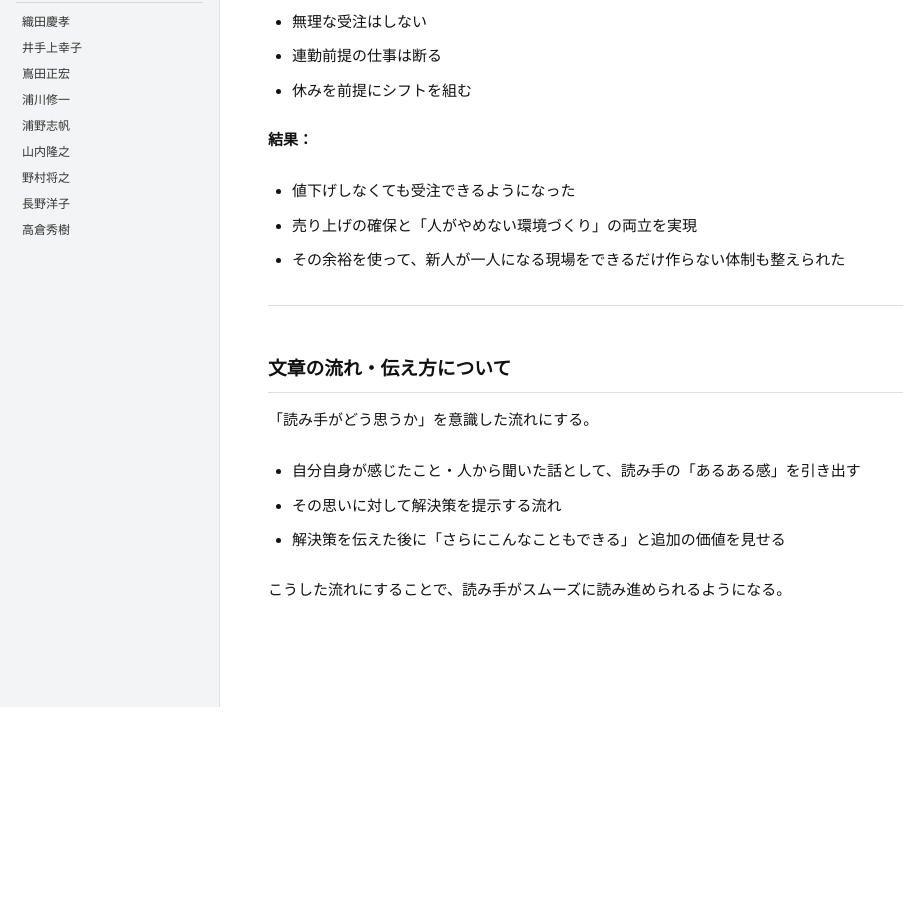
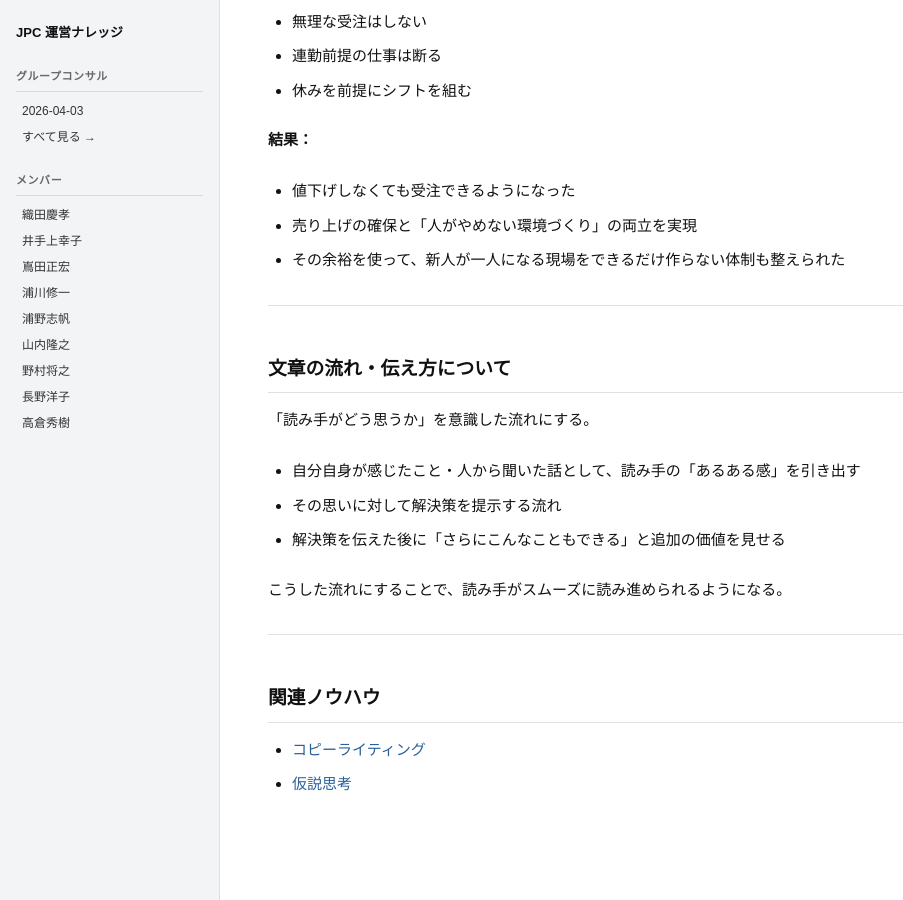
Before and after one commit to staffsolution/staffsolution-jpc, a Jekyll site: the page built from メンバー/浦川修一/20260406_警備業界の雇用形態と収入の変化についての考察_フィードバック.md, in a window 1280 px wide and 900 px high, scrolled down 1779 px. Shown: the whole window, without its empty margins (0-903 px from the left). Built offline with Jekyll 4.4.1, drawn with Linux system fonts in a browser that asks for light colours; before the commit the page ends 2486 px from its top, so only the background shows below that.

Commit message:
浦川修一 4/6フィードバック：関連ノウハウリンクを追加
Made-with: Cursor

```diff
--- a/メンバー/浦川修一/20260406_警備業界の雇用形態と収入の変化についての考察_フィードバック.md
+++ b/メンバー/浦川修一/20260406_警備業界の雇用形態と収入の変化についての考察_フィードバック.md
@@ -78,3 +78,10 @@ layout: default
 - 解決策を伝えた後に「さらにこんなこともできる」と追加の価値を見せる
 
 こうした流れにすることで、読み手がスムーズに読み進められるようになる。
+
+---
+
+## 関連ノウハウ
+
+- [コピーライティング](https://staffsolution.github.io/staffsolution-knowhow/9%E3%82%B9%E3%83%86%E3%83%83%E3%83%97%E3%83%A1%E3%82%BD%E3%83%83%E3%83%89/%E3%82%B3%E3%83%94%E3%83%BC%E3%83%A9%E3%82%A4%E3%83%86%E3%82%A3%E3%83%B3%E3%82%B0)
+- [仮説思考](https://staffsolution.github.io/staffsolution-knowhow/9%E3%82%B9%E3%83%86%E3%83%83%E3%83%97%E3%83%A1%E3%82%BD%E3%83%83%E3%83%89/%E4%BB%AE%E8%AA%AC%E6%80%9D%E8%80%83)
```
